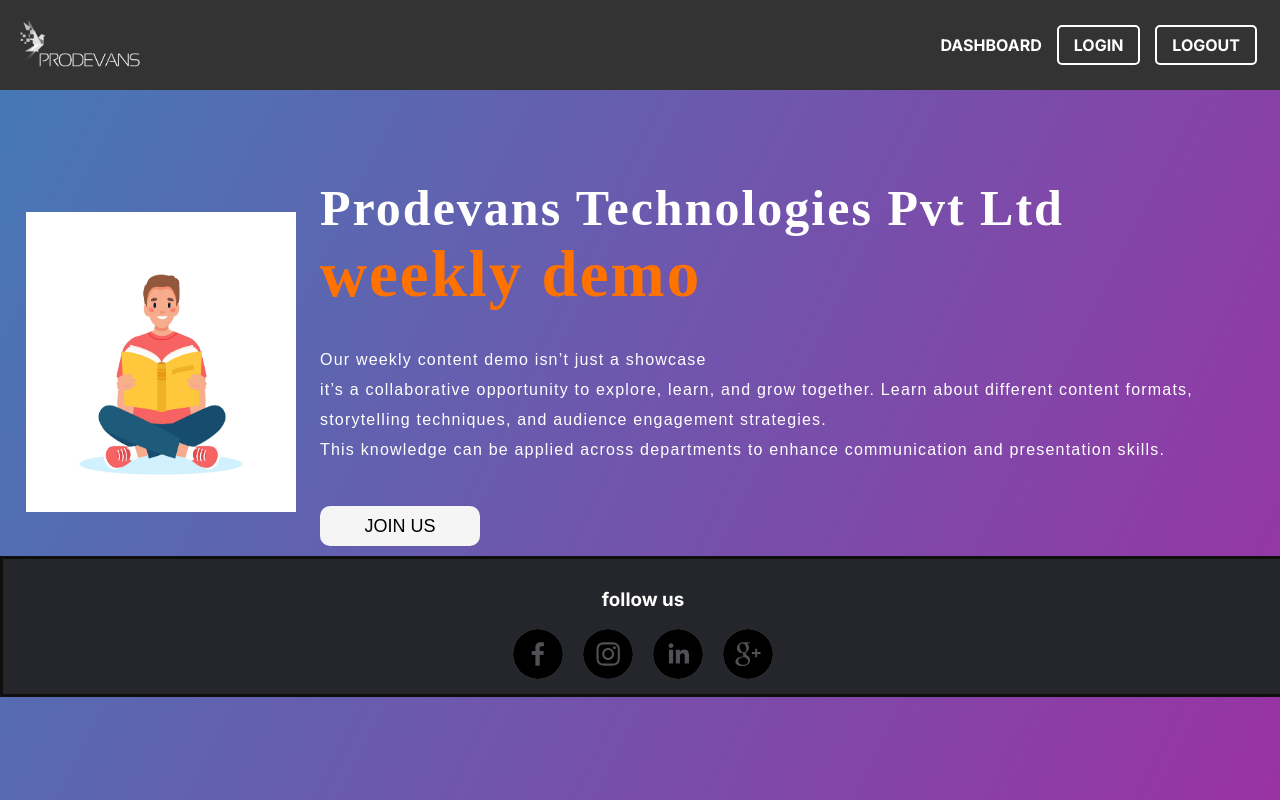
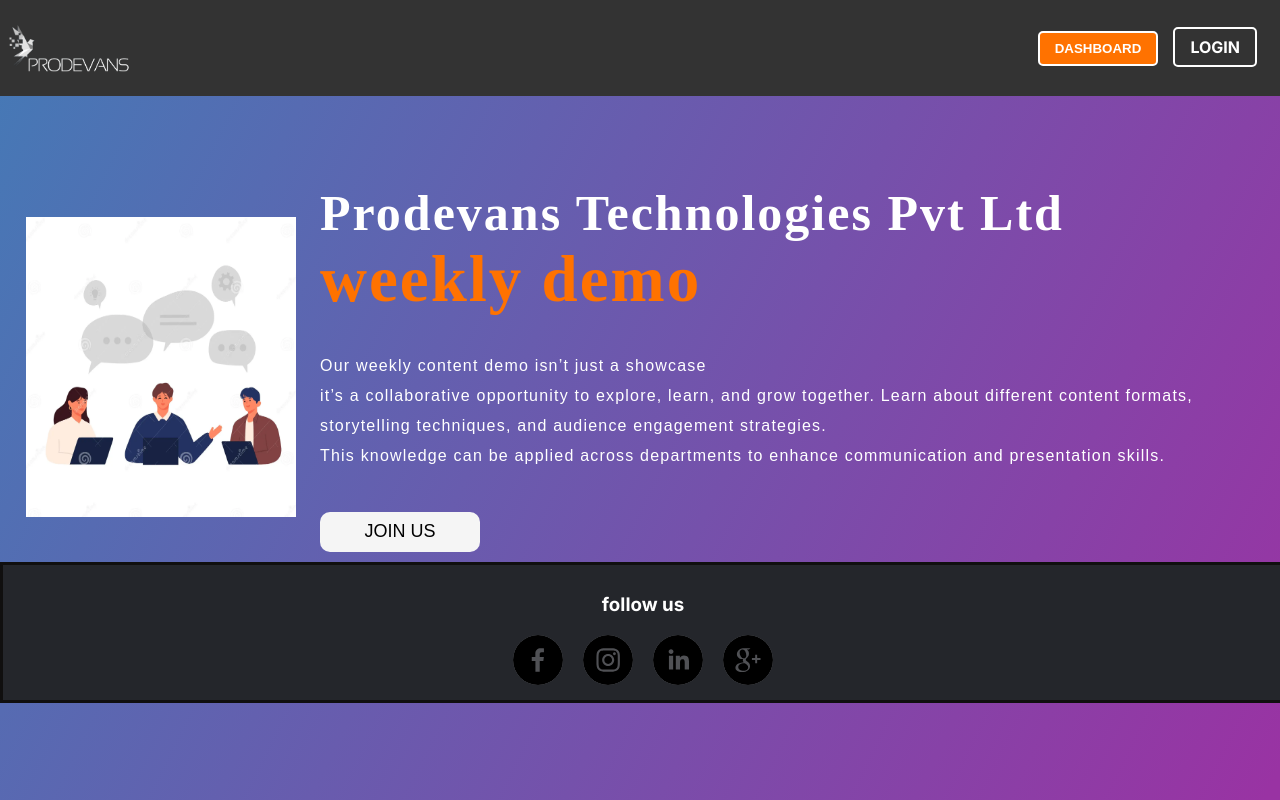
Before and after one commit to vk-prodevans/Events, a Next.js app: page / in a window 1280 px wide. Built offline with nearby package versions, Linux system fonts and the light colour scheme.

Commit message:
same changes in home page(index.tsx) and change in bookdemo

```diff
--- a/src/app/components/header/page.tsx
+++ b/src/app/components/header/page.tsx
@@ -1,6 +1,7 @@
 import React from "react";
 import Image from "next/image";
 import "../../Styles/Header.css";
+import { useRouter } from "next/navigation";
 
 const Header = () => {
   return (
@@ -33,29 +34,31 @@
 };
 
 export function HomepageHeader() {
+  const router = useRouter();
+
+  const handleClick = () => {
+    router.push("/pages/dashboard");
+  };
   return (
     <div className="navbar">
       <div className="icon">
         <Image
           src="/prodevans-logo.png"
+          alt="PD Logo"
           width={200}
           height={100}
-          alt="PD Logo"
         />
       </div>
       <div className="menu">
         <ul>
           <li>
-            <a href="#">DASHBOARD</a>
+            <button onClick={handleClick} className="dashboardButton">
+              DASHBOARD
+            </button>
           </li>
           <li>
             <a href="#" className="login-btn">
               LOGIN
-            </a>
-          </li>
-          <li>
-            <a href="#" className="logout-btn">
-              LOGOUT
             </a>
           </li>
         </ul>
--- a/src/app/pages/dashboard/page.tsx
+++ b/src/app/pages/dashboard/page.tsx
@@ -35,7 +35,7 @@
           <main className="main-content">
             {selectedContent === 'main' && <h1>Welcome to the Main Page</h1>}
             {selectedContent === 'profile' && <Profile />}
-            {selectedContent === 'all-demo' && <AllDemo />}
+            {/* {selectedContent === 'all-demo' && <AllDemo />} */}
             {(selectedContent === 'demo' && !showDemoContent) && (
               <Demo onSubmit={handleDemoSubmit} />
             )}
--- a/src/app/pages/home/page.tsx
+++ b/src/app/pages/home/page.tsx
@@ -11,7 +11,7 @@
     <div className="main">
       <HomepageHeader />
       <div className="content">
-        <Image src="/book.jpg" width={270} height={300} alt="PD Logo" />
+        <Image src="/Background.png" width={270} height={300} alt="PD Logo" />
         <h1>
           Prodevans Technologies Pvt Ltd <br />
           <span>weekly demo</span>
--- a/src/app/styles/Footer.css
+++ b/src/app/styles/Footer.css
@@ -6,7 +6,7 @@
   bottom: 0;
   width: 100%;
   right: 0;
-  height: 115px;
+  /* height: 115px; */
   border: 3px solid rgb(16, 15, 15);
   color: white;
 }
@@ -18,7 +18,7 @@
 
 .social-links a {
   display: inline-block;
-  height: 40px;
+  height: 60px;
   width: 40px;
   background-color: rgba(255, 255, 255, 0.2);
   margin: 0 10px;
--- a/src/app/styles/Header.css
+++ b/src/app/styles/Header.css
@@ -75,19 +75,27 @@
     outline: none;
   }
 
-/* home css */
-
-.icon img {
-  padding: 11px;
-  width: 100px;
-  height: auto;
-}
+/* ......home header css...... */
 .navbar{
-  background-color: #333; /* Background color for the navigation bar */
+  background-color: #333;
   display: flex;
-  justify-content: space-between; /* Place logo and menu at the extremes */
+  justify-content: space-between;
   align-items: center;
   padding: 8px;
+  height: 80px;
+}
+
+/* CSS for the image container */
+.icon {
+  text-align: center;
+}
+
+/* CSS for the image */
+.icon img {
+  width: 200px;
+  height: auto;
+  display: block;
+  margin: 0 auto;
 }
 
 .menu ul {
@@ -97,33 +105,35 @@
 }
 
 .menu ul li {
-    display: inline;
+  display: inline-block;
   margin-right: 15px;
+
 }
 
-.menu a {
+/* Style for buttons */
+.menu .login-btn,
+.menu .dashboardButton {
   text-decoration: none;
   color: white;
-    text-align: right;
   font-weight: bold;
 }
-.menu a:hover {
-  /* text-decoration: underline; */
-  color: #ff7200;
-}
 
-
-/* css for login and logout button */
+/* Common button styles */
 .menu .login-btn,
-.menu .logout-btn {
+.menu .dashboardButton {
   padding: 8px 15px;
   border: 2px solid #fff;
   border-radius: 5px;
   cursor: pointer;
 }
+.menu .dashboardButton {
+  /* Dashboard specific styles here */
+  background-color: #ff7200;
+}
 
+/* Button hover effects */
 .menu .login-btn:hover,
-.menu .logout-btn:hover {
-  background-color:#ff7200;
+.menu .dashboardButton:hover {
+  background-color: #ff7200;
   color: #333;
 }
```
Also changed, not shown: package.json (+6 -3 lines), src/app/components/bookdemo/index.tsx (+82 -35 lines), src/app/components/demo/index.tsx (+9 -1 lines), src/app/styles/demo.css (+10 -25 lines), public/Background.png (added), 1 other file (tests, documents, lock files or other folders). Lines whose indentation alone changed are shown as unchanged.
